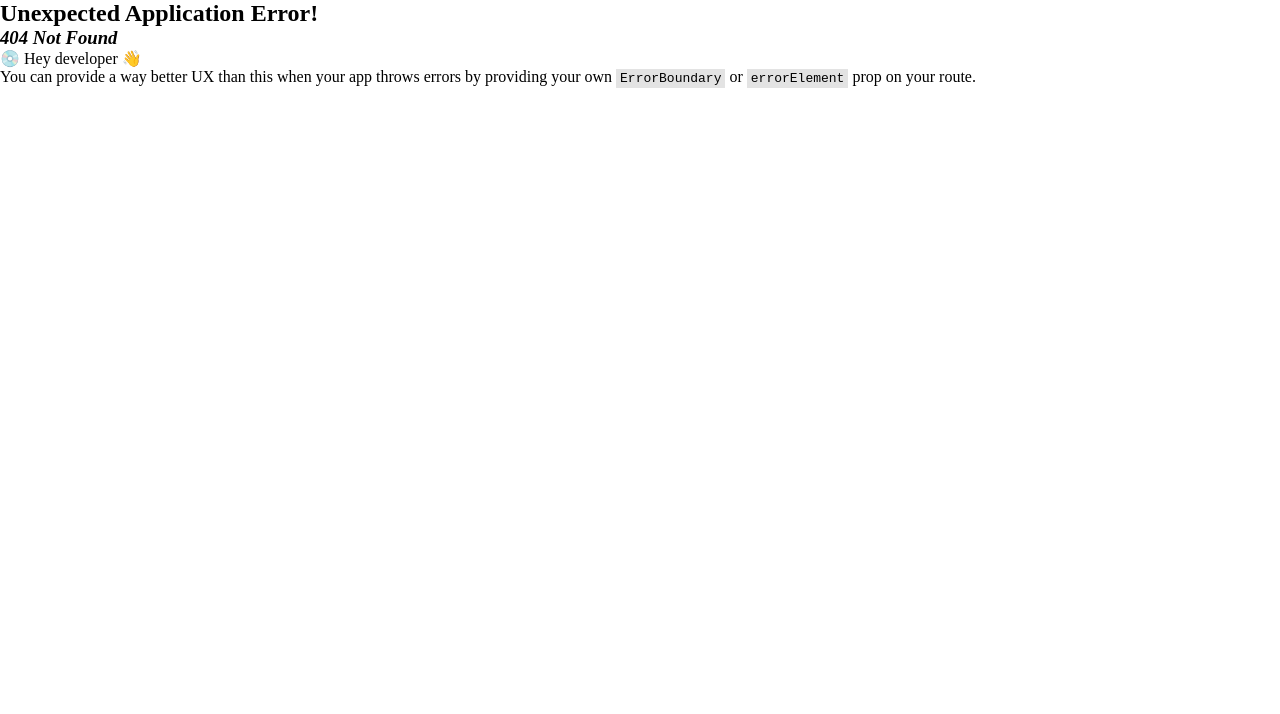
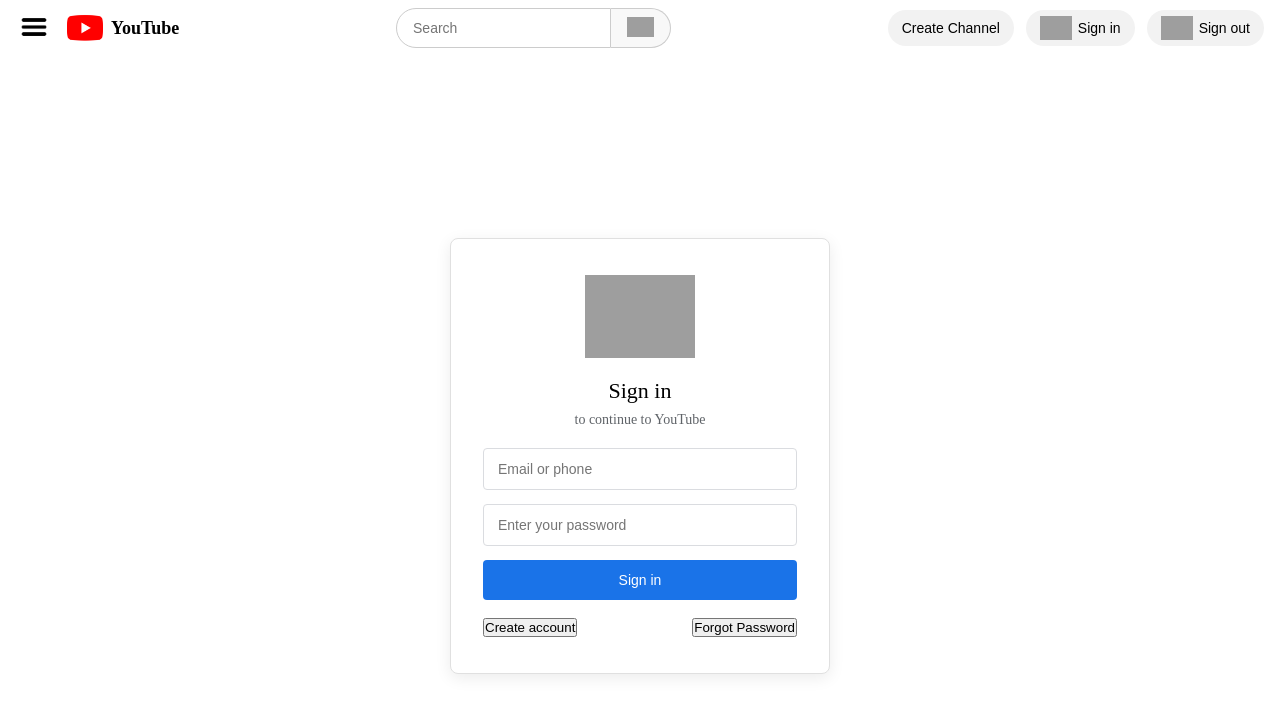
Before and after one commit to yaccir/youtubeclone, a React (Vite) app: page /signin in a window 1280 px wide. Before the commit this address had no page. Shown: the top 714 px of the page. Built offline with nearby package versions, Linux system fonts and the light colour scheme; grey boxes are pictures that could not be loaded.

Commit message:
some fixes in the css and components

```diff
--- a/src/App.jsx
+++ b/src/App.jsx
@@ -4,7 +4,6 @@
 import Videoplayerpage from "./components/Videoplayerpage";
 import Videocards from "./components/Videocards";
 import { createBrowserRouter, RouterProvider } from "react-router-dom";
-import X from "./components/X";
 import Uploadvideo from "./components/Uploadvideo";
 import Signinpage from "./components/Signinpage";
 import Createchannel from "./components/Createchannel";
@@ -37,13 +36,18 @@
 
     },
      {
-      path:"/s",
-      element:<Signinpage/>
+      path:"/signin",
+      element:
+      <div>
+        <Header/>
+        <Signinpage/>
+
+      </div>
     },
 
     {
-      path:"/x",
-      element:<Uploadvideo/>
+      path:"/createchannel",
+      element:<Createchannel/>
     },
 
   ])
--- a/src/components/Header.jsx
+++ b/src/components/Header.jsx
@@ -1,7 +1,28 @@
 import React from "react";
 import "../css/header.css";
+import { useNavigate } from "react-router-dom";
 
 const Header = () => {
+const navigate=useNavigate();
+function handlechannel()
+{
+  const token=localStorage.getItem("token")
+  if(token)
+  navigate("/createchannel")
+else
+  navigate("/signin");
+
+}
+function handlesignin()
+{
+navigate("/signin")
+}
+function handlesignout()
+{
+  localStorage.removeItem("token")
+navigate("/")
+}
+
   return (
     <header className="headercontainer">
 
@@ -46,15 +67,23 @@
 
       {/* RIGHT SECTION */}
       <div className="button-container">
-        <button className="btnheader">Create Channel</button>
+        <button onClick={handlechannel} className="btnheader">Create Channel</button>
 
-        <button className="signin btnheader">
+        <button onClick={handlesignin} className="signin btnheader">
           <img
             className="signinimage"
             src="/src/images/signin.png"
             alt="Sign in"
           />
           <span>Sign in</span>
+        </button>
+         <button onClick={handlesignout} className="signin btnheader">
+          <img
+            className="signinimage"
+            src="/src/images/signin.png"
+            alt="Sign in"
+          />
+          <span>Sign out</span>
         </button>
       </div>
 
--- a/src/components/Signinpage.jsx
+++ b/src/components/Signinpage.jsx
@@ -11,6 +11,12 @@
 
   const [preview, setPreview] = useState(null);
   const [profileFile, setProfileFile] = useState(null);
+  const [registername,setRegistername]=useState(false);
+
+  function openreg()
+  {
+    setRegistername(true);
+  }
 
   const handleImageChange = (e) => {
     const file = e.target.files[0];
@@ -43,7 +49,7 @@
         <p className="subtitle">to continue to YouTube</p>
 
         {/* Profile Picture */}
-        <div className="profile-pic-wrapper">
+        <div className={registername?"profile-pic-wrapper":"vis"} >
           <label htmlFor="profilePic">
             <img
               src={
@@ -59,10 +65,20 @@
             id="profilePic"
             accept="image/*"
             hidden
+
             onChange={handleImageChange}
           />
           <p className="upload-text">Add profile photo</p>
         </div>
+        {/* {fullname} */}
+        <input
+          type="text"
+          placeholder="Full Name"
+          className= {registername?"input":"vis"}
+          {...register("fullname", {
+            required: "fullname is required"
+          })}
+        />
 
         {/* Email */}
         <input
@@ -95,12 +111,12 @@
         )}
 
         <button type="submit" className="signin-btn">
-          Next
+          {registername?"Register":"Sign in"}
         </button>
 
         <div className="footer-links">
-          <span>Create account</span>
-          <span>Forgot password?</span>
+         <button onClick={openreg}>Create account</button>
+          <button>Forgot Password</button>
         </div>
       </form>
     </div>
--- a/src/css/sigin.css
+++ b/src/css/sigin.css
@@ -37,6 +37,9 @@
   font-size: 14px;
   color: #5f6368;
   margin-bottom: 20px;
+}
+.vis{
+    display: none;
 }
 
 /* Profile pic */
```
